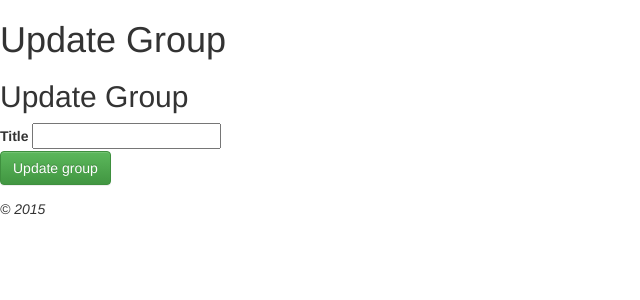
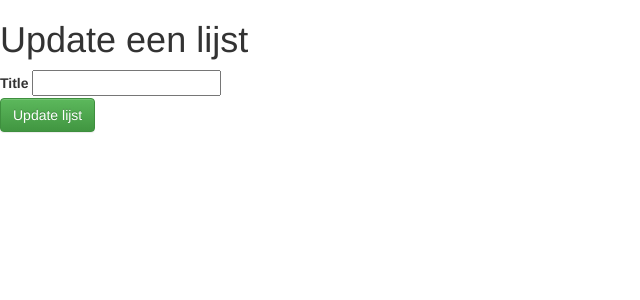
Before and after one commit to LarsSmid/php-challenge, a CodeIgniter app: page /php_challenge/index.php/news/update/1 in a window 1280 px wide. Shown: the top 300 px of the page, without its empty margins (0-640 px from the left). Run offline with CodeIgniter, Linux system fonts and the light colour scheme.

Commit message:
Eerst lijst is af

```diff
--- a/application/config/autoload.php
+++ b/application/config/autoload.php
@@ -89,7 +89,7 @@ $autoload['drivers'] = array();
 |
 |	$autoload['helper'] = array('url', 'file');
 */
-$autoload['helper'] = array();
+$autoload['helper'] = array('url', 'form', 'file');
 
 /*
 | -------------------------------------------------------------------
--- a/application/config/routes.php
+++ b/application/config/routes.php
@@ -49,11 +49,11 @@ defined('BASEPATH') OR exit('No direct script access allowed');
 | Examples:	my-controller/index	-> my_controller/index
 |		my-controller/my-method	-> my_controller/my_method
 */
-$route['news/update'] = 'news/update';
-$route['news/:num'] = 'news/update/$1';
-$route['news/create'] = 'news/create';
-$route['news/(:any)'] = 'news/view/$1';
-$route['news'] = 'news';
-$route['(:any)'] = 'page/view/$1';
+// $route['news/update'] = 'news/update';
+// $route['news/:num'] = 'news/update/$1';
+// $route['news/create'] = 'news/create';
+// $route['news/(:any)'] = 'news/view/$1';
+// $route['news'] = 'news';
+// $route['(:any)'] = 'page/view/$1';
 
-$route['default_controller'] = 'page/view';
+$route['default_controller'] = 'main';
--- a/application/controllers/News.php
+++ b/application/controllers/News.php
@@ -11,7 +11,7 @@ class News extends CI_Controller {
         public function index()
         {
                 $data['news'] = $this->news_model->get_news();
-                $data['title'] = 'News archive';
+                $data['title'] = 'To Do';
 
                 $this->load->view('templates/header', $data);
                 $this->load->view('news/index', $data);
@@ -38,7 +38,7 @@ class News extends CI_Controller {
             $this->load->helper('form');
             $this->load->library('form_validation');
 
-            $data['title'] = 'Create a news item';
+            $data['title'] = 'Maak een lijst';
 
             $this->form_validation->set_rules('title', 'Title', 'required');
 
@@ -62,19 +62,19 @@ class News extends CI_Controller {
           $this->load->helper('form');
           $this->load->library('form_validation');
 
-          $data['title'] = 'Update Group';
+          $data = array(
+              'title' => 'Update een lijst',
+              'id' => $id
+           );
+          $this->form_validation->set_rules('title', 'Title', 'required');
 
-          $this->form_validation->set_rules('title', 'Title', 'required');
-          $id = array('id' => $id);
-          if ($this->form_validation->run() === FALSE)
-          {
+          if ($this->form_validation->run() === FALSE) {
               $this->load->view('templates/header', $data);
-              $this->load->view('news/update');
+              $this->load->view('news/update', $data);
               $this->load->view('templates/footer');
 
-          }
-          else
-          {
+          } else {
+
               $this->news_model->update_news($id);
               $this->load->view('news/success');
           }
--- a/application/models/News_model.php
+++ b/application/models/News_model.php
@@ -23,14 +23,12 @@ class News_model extends CI_Model {
       $data = array(
           'title' => $this->input->post('title'),
           'slug' => $slug,
-          'text' => $this->input->post('text')
       );
 
       return $this->db->insert('news', $data);
   }
   public function update_news($id)
   {
-    print_r($id);die();
 
     $this->load->helper('url');
 
@@ -39,6 +37,6 @@ class News_model extends CI_Model {
     $data = $this->input->post();
 
     $this->db->where('id', $id);
-    $this->db->update('newse', $data);
+    $this->db->update('news', $data);
   }
 }
--- a/application/views/news/create.php
+++ b/application/views/news/create.php
@@ -1,5 +1,3 @@
-<h2><?php echo $title; ?></h2>
-
 <?php echo validation_errors(); ?>
 
 <?php echo form_open('news/create'); ?>
--- a/application/views/news/update.php
+++ b/application/views/news/update.php
@@ -1,12 +1,9 @@
-<h2><?php echo $title; ?></h2>
-
 <?php echo validation_errors(); ?>
 
-<?php echo form_open('news/update'); ?>
-
+<?php echo form_open('news/update/'. $id); ?>
     <label for="title">Title</label>
     <input type="input" name="title" value="" /><br />
 
-    <input type="submit" class="btn btn-success"  value="Update group" />
+    <input type="submit" class="btn btn-success"  value="Update lijst" />
 
 </form>
--- a/application/views/templates/footer.php
+++ b/application/views/templates/footer.php
@@ -1,3 +1,2 @@
-    <em>&copy; 2015</em>
   </body>
 </html>
```
Also changed, not shown: application/controllers/main.php (added, +18 -0 lines).
